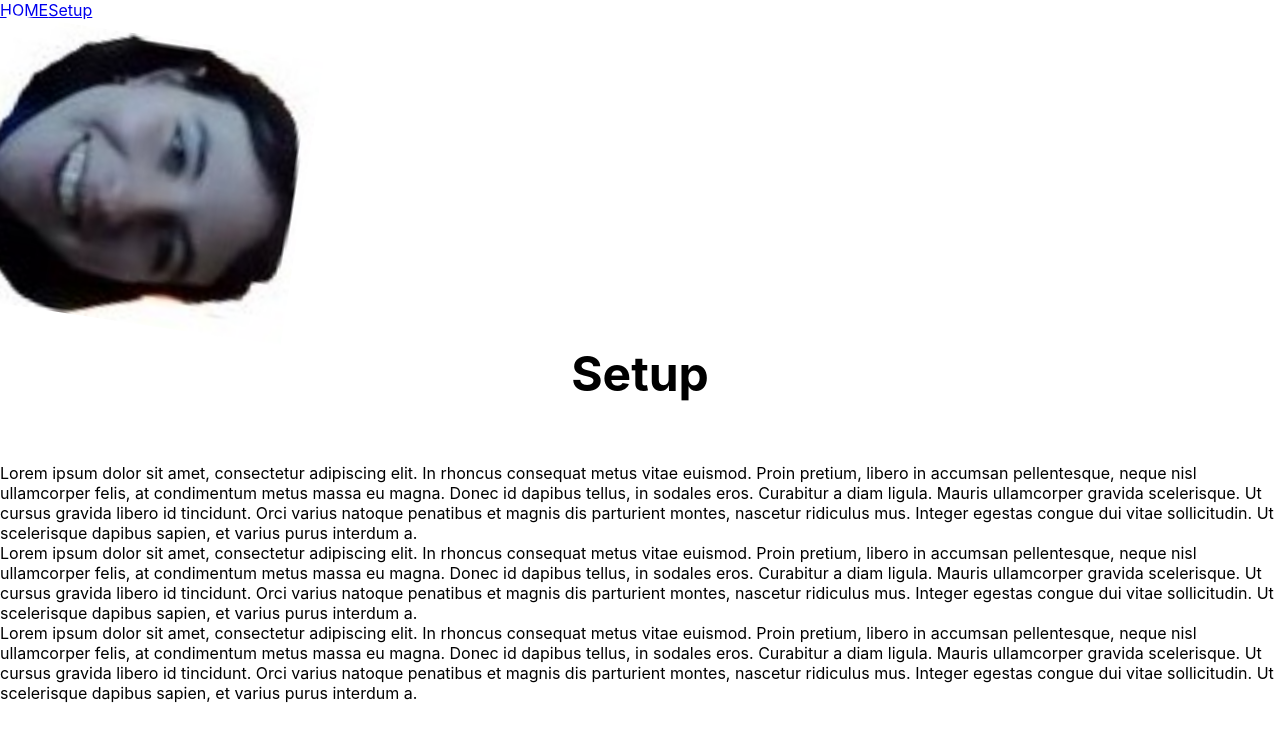
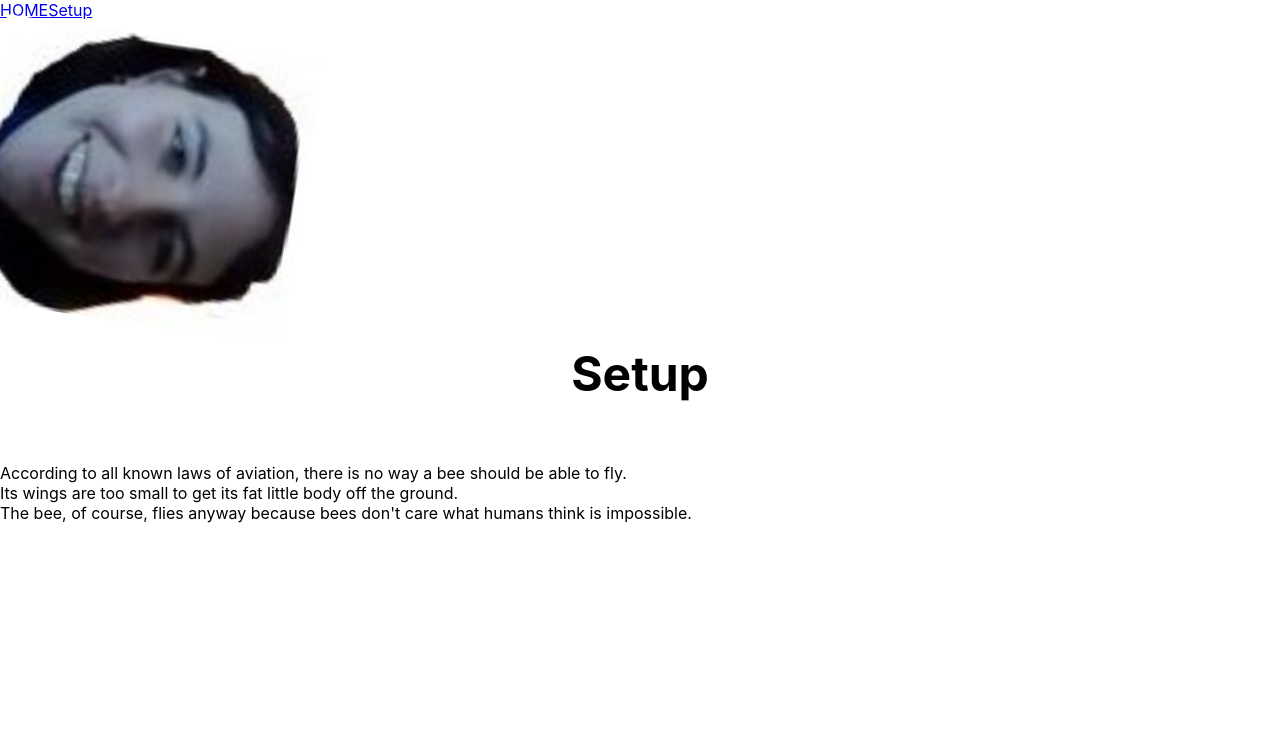
Before and after one commit to robinfintz/TeamTech21_MERN, a React (Create React App) app in the folder frontend/: page /Setup in a window 1280 px wide. Shown: the top 742 px of the page. Built offline with nearby package versions, Linux system fonts and the light colour scheme.

Commit message:
setup page text change

```diff
--- a/frontend/src/views/Setup.js
+++ b/frontend/src/views/Setup.js
@@ -15,9 +15,9 @@ const Setup = () => {
               <div className="spacer" > &nbsp; </div>
               <div className="spacer" > &nbsp; </div>
               <Row>
-                  <Col>Lorem ipsum dolor sit amet, consectetur adipiscing elit. In rhoncus consequat metus vitae euismod. Proin pretium, libero in accumsan pellentesque, neque nisl ullamcorper felis, at condimentum metus massa eu magna. Donec id dapibus tellus, in sodales eros. Curabitur a diam ligula. Mauris ullamcorper gravida scelerisque. Ut cursus gravida libero id tincidunt. Orci varius natoque penatibus et magnis dis parturient montes, nascetur ridiculus mus. Integer egestas congue dui vitae sollicitudin. Ut scelerisque dapibus sapien, et varius purus interdum a.</Col>
-                  <Col>Lorem ipsum dolor sit amet, consectetur adipiscing elit. In rhoncus consequat metus vitae euismod. Proin pretium, libero in accumsan pellentesque, neque nisl ullamcorper felis, at condimentum metus massa eu magna. Donec id dapibus tellus, in sodales eros. Curabitur a diam ligula. Mauris ullamcorper gravida scelerisque. Ut cursus gravida libero id tincidunt. Orci varius natoque penatibus et magnis dis parturient montes, nascetur ridiculus mus. Integer egestas congue dui vitae sollicitudin. Ut scelerisque dapibus sapien, et varius purus interdum a.</Col>
-                  <Col>Lorem ipsum dolor sit amet, consectetur adipiscing elit. In rhoncus consequat metus vitae euismod. Proin pretium, libero in accumsan pellentesque, neque nisl ullamcorper felis, at condimentum metus massa eu magna. Donec id dapibus tellus, in sodales eros. Curabitur a diam ligula. Mauris ullamcorper gravida scelerisque. Ut cursus gravida libero id tincidunt. Orci varius natoque penatibus et magnis dis parturient montes, nascetur ridiculus mus. Integer egestas congue dui vitae sollicitudin. Ut scelerisque dapibus sapien, et varius purus interdum a.</Col>
+                  <Col>According to all known laws of aviation, there is no way a bee should be able to fly.</Col>
+                  <Col>Its wings are too small to get its fat little body off the ground.</Col>
+                  <Col>The bee, of course, flies anyway because bees don't care what humans think is impossible.</Col>
               </Row>
             </Container>
         </div>
```
